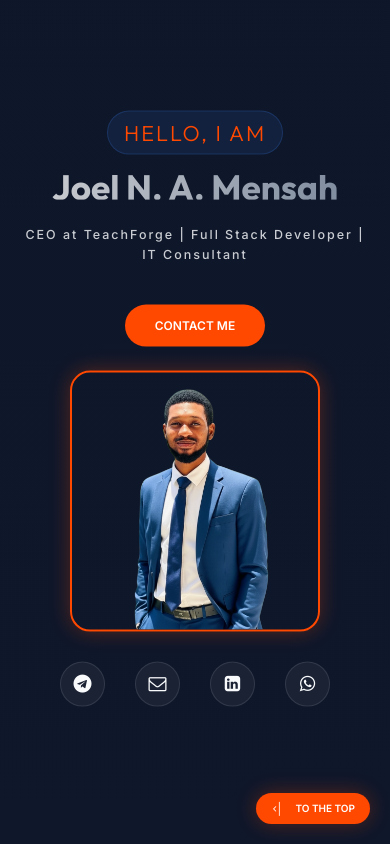
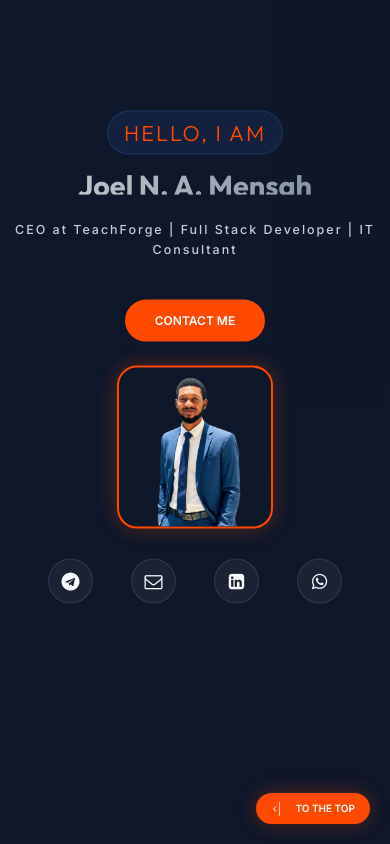
Before and after one commit to Joel-Mensah/Joel-Mensah.github.io, a website: page index.html in a window 390 px wide. Shown: the top 844 px of the page. Drawn offline with nearby package versions, Linux system fonts and the light colour scheme.

Commit message:
Update portfolio - index.html and custom.css

```diff
--- a/assets/css/custom.css
+++ b/assets/css/custom.css
@@ -77,16 +77,16 @@ h6 {
 
 .header {
     background-color: rgba(15, 23, 42, 0.3);
-    min-height: 95vh;
+    min-height: 100vh;
     display: flex;
     align-items: center;
-    justify-content: center;
+    justify-content: flex-start;
     position: relative;
     padding-top: 0;
     background-image: url('../imgs/Me.png');
     background-repeat: no-repeat;
-    background-position: center right;
-    background-size: contain;
+    background-position: right center;
+    background-size: auto 85%;
 }
 
 .header .overlay {
@@ -95,14 +95,16 @@ h6 {
     left: 0;
     right: 0;
     bottom: 0;
-    background: linear-gradient(to bottom, rgba(15, 23, 42, 0.3), var(--dark-bg));
+    background: linear-gradient(to right, rgba(15, 23, 42, 0.85) 45%, rgba(15, 23, 42, 0.1) 100%), linear-gradient(to bottom, rgba(15, 23, 42, 0.2), var(--dark-bg));
 }
 
 .header-content {
     position: relative;
     z-index: 2;
-    text-align: center;
+    text-align: left;
     padding-top: 100px;
+    max-width: 55%;
+    padding-left: 5%;
 }
 
 .header-subtitle {
@@ -130,15 +132,17 @@ h6 {
 .header-mono {
     font-size: 1.2rem;
     color: var(--text-muted);
-    max-width: 600px;
-    margin: 0 auto 40px;
+    max-width: 550px;
+    margin: 0 0 40px;
 }
 
 .header-social {
     display: flex !important;
     justify-content: center !important;
+    flex-wrap: wrap !important;
+    gap: 10px !important;
     list-style: none !important;
-    padding-bottom: 0 !important;
+    padding: 0 !important;
     margin: 30px auto 0 !important;
     max-width: none !important;
     width: 100% !important;
@@ -462,6 +466,18 @@ h6 {
 
     .header-content {
         padding-top: 60px !important;
+        text-align: center !important;
+        max-width: 100% !important;
+        padding-left: 15px !important;
+        padding-right: 15px !important;
+    }
+
+    .header-mono {
+        margin: 0 auto 40px !important;
+    }
+
+    .header-social {
+        gap: 8px !important;
     }
 
     .header-title {
@@ -473,7 +489,8 @@ h6 {
     }
 
     .header-img-mobile {
-        max-width: 250px !important;
+        width: clamp(160px, 50vw, 300px) !important;
+        max-width: 100% !important;
         border-radius: 20px !important;
         box-shadow: var(--shadow-glow) !important;
         border: 2px solid var(--primary) !important;
@@ -524,8 +541,12 @@ h6 {
     }
 }
 
-@media (max-width: 320px) {
+@media (max-width: 400px) {
     .header-title {
         font-size: 1.8rem !important;
     }
+
+    .header-img-mobile {
+        width: clamp(120px, 40vw, 180px) !important;
+    }
 }
```
Also changed, not shown: TODO.md (added, +13 -0 lines), index.html (+2 -2 lines), .github/workflows/static.yml.
